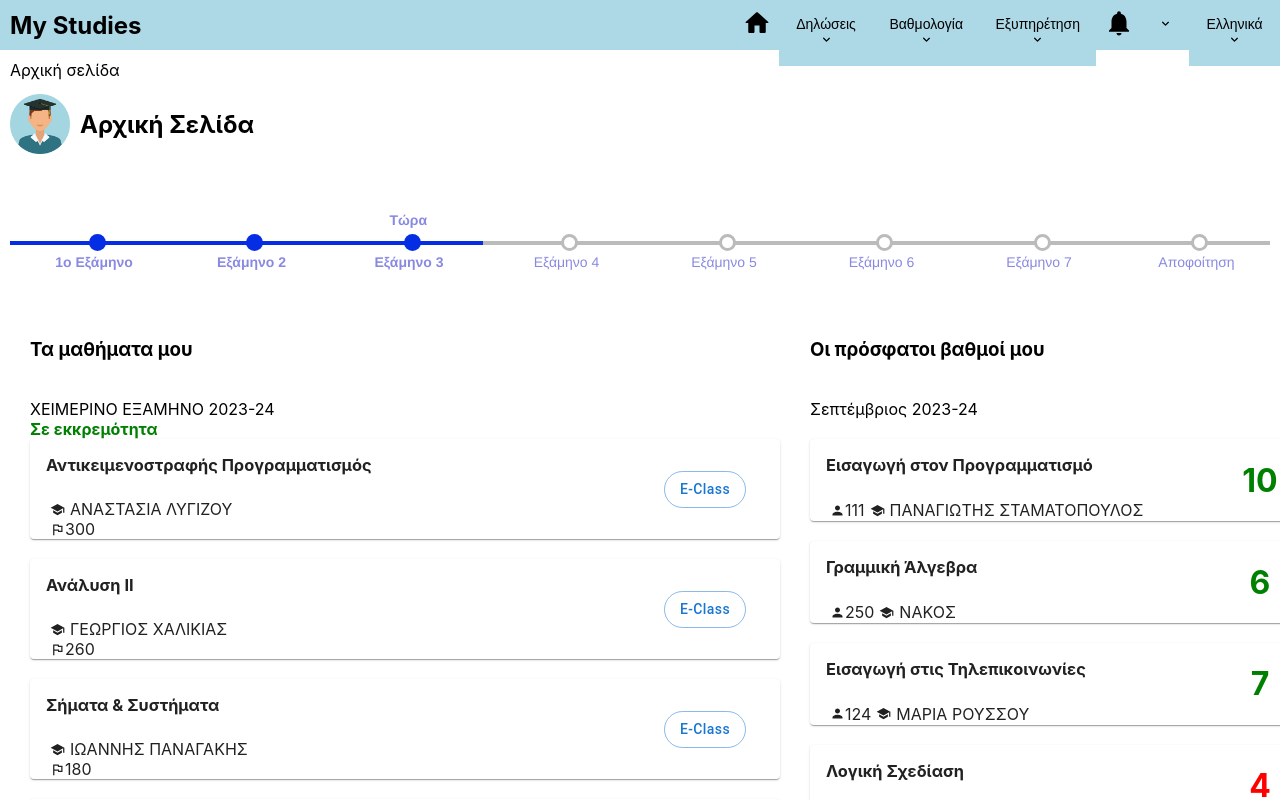
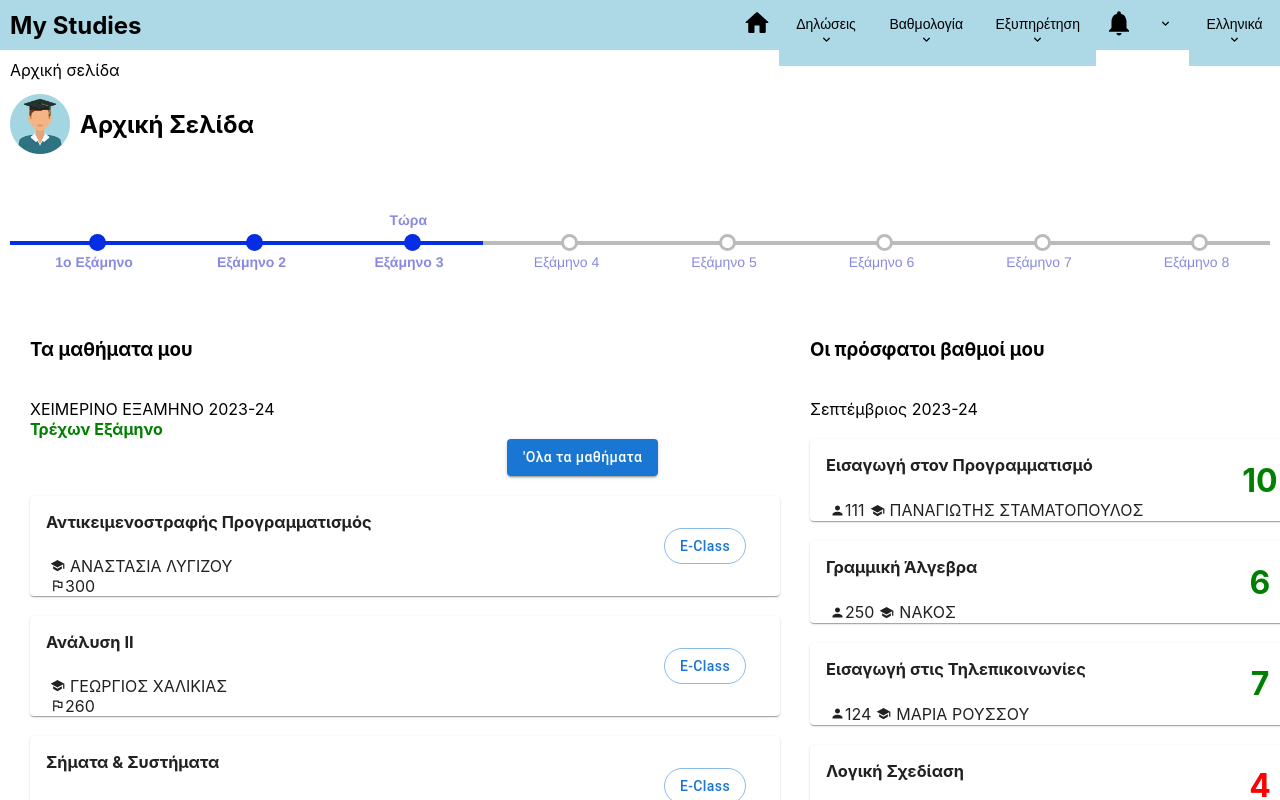
Before and after one commit to mgiannopoulos24/mystudiesv2, a React (Create React App) app: page /MainStud in a window 1280 px wide. Shown: the top 800 px of the page. Built offline with nearby package versions, Linux system fonts and the light colour scheme; no server answers.

Commit message:
Added all courses button

```diff
--- a/src/Main_Page/MainStud.jsx
+++ b/src/Main_Page/MainStud.jsx
@@ -11,6 +11,7 @@ import { Link } from "react-router-dom";
 import Breadcrumbs from "../Breadcrumbs/Breadcrumbs";
 
 const MainStud = () =>{
+    const AllCourses = 'https://www.di.uoa.gr/studies/undergraduate/courses';
     return(
         <>
         <Header/>
@@ -42,7 +43,7 @@ const MainStud = () =>{
                     <span>Εξάμηνο 7</span>
                 </li>
                 <li className='todo'>
-                    <span>Αποφοίτηση</span>
+                    <span>Εξάμηνο 8</span>
                 </li>
             </div>
         </div>
@@ -51,7 +52,7 @@ const MainStud = () =>{
                 <div className="row-subject">
                     <h3>Τα μαθήματα μου</h3><br></br>
                     ΧΕΙΜΕΡΙΝΟ ΕΞΑΜΗΝΟ 2023-24<br></br>
-                    <strong className="stud-prog">Σε εκκρεμότητα</strong>
+                    <strong className="stud-prog">Τρέχων Εξάμηνο</strong><Link to={AllCourses}><Button variant="contained" sx={{marginLeft:'477px',textTransform:"none",marginBottom:"20px"}}>'Ολα τα μαθήματα</Button></Link>
                 </div>
                 <Card sx={{width:750,display: 'flex'}}>
                     <div style={{ flex: '80%', display: 'flex', flexDirection: 'column'}}>
```
